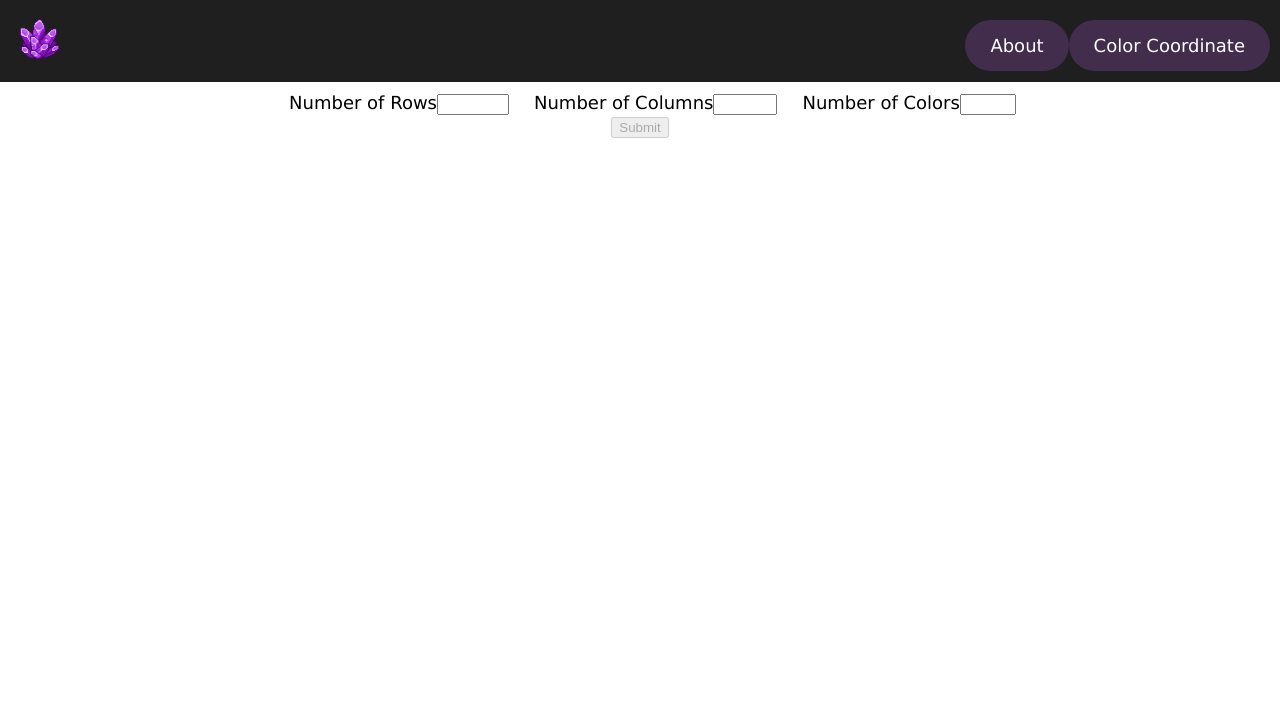
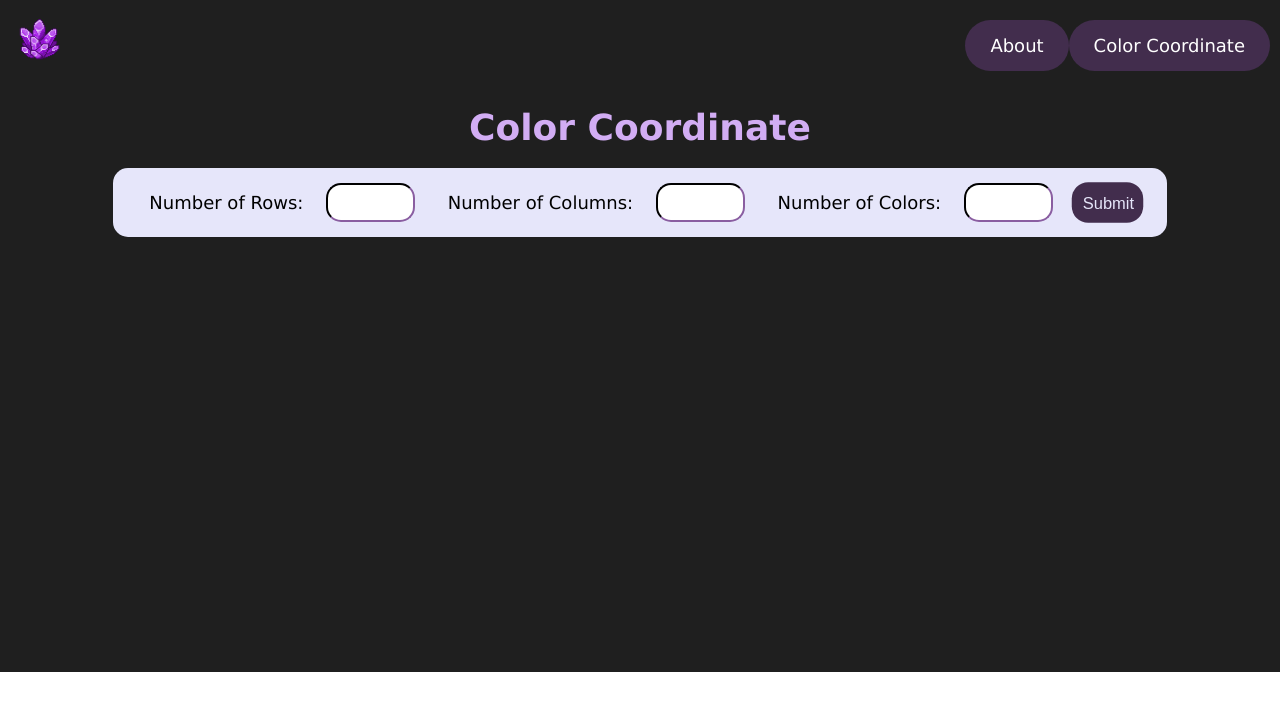
Before and after one commit to brennarw/CS312-Group-Project, an Angular app: page /color in a window 1280 px wide. Shown: the top 710 px of the page. Built offline with nearby package versions, Linux system fonts and the light colour scheme.

Commit message:
initial color styling

```diff
--- a/src/app/color/color.component.css
+++ b/src/app/color/color.component.css
@@ -1,7 +1,27 @@
+* {
+    margin: auto;
+}
+
+h1 {
+    color: #d2adf4;
+    text-align: center;
+    padding-bottom: 20px;
+}
+
 table {
-    width: 80%;
-    margin: 0 auto;
-    border-collapse: collapse;
+    width: 82%;
+    background-color: lavender;
+    border-radius: 15px;
+}
+
+.table-top {
+    padding-top: 25px;
+}
+
+main {
+    padding-top: 25px;
+    padding-bottom: 410px;
+    background-color: #1f1f1f;
 }
 
 th, td {
@@ -17,15 +37,45 @@ td:last-child {
     width: 80%;
 }
 
-.form_style {
-    padding-top: 10px;
+form {
+    width: 80%;
     text-align: center;
+    background-color: lavender;
+    padding: 15px;
+    border-radius: 15px;
+}
+
+.form {
+    display: flex;
 }
 
 form label {
-    padding-left: 25px;
+    padding-left: 10px;
+}
+
+form input {
+    width: 65px;
+    border-radius: 15px;
+    border-color: #422d4d;
+    /* background-color: #422d4d;
+    color: lavender; */
+    padding: 10px;
+}
+
+.button {
+    padding: 10px;
+    border-radius: 15px;
+    border-style: none;
+    background-color: #422d4d;
+    color: lavender;
+    font-size: 15px;
+    scale: 1.1;
 }
 
 .error {
     color:red;
+    font-size: 12px;
+    text-align: center;
+    display: block;
+    padding-top: 10px;
 }
--- a/src/app/color/color.component.html
+++ b/src/app/color/color.component.html
@@ -1,5 +1,8 @@
-<form (ngSubmit)="formSubmit()" #form="ngForm" class="form_style">
-    <label for="rows">Number of Rows</label><input
+<main>
+<h1>Color Coordinate</h1>
+<form (ngSubmit)="formSubmit()" #form="ngForm">
+    <div class="form">
+    <label for="rows">Number of Rows:</label><input
         type="number"
         id="rows"
         name="rows"
@@ -10,15 +13,7 @@
         [(ngModel)]="numRows"
         #rows="ngModel">
 
-        <div *ngIf="rows.invalid && (rows.touched)">
-              <div *ngIf="rows.hasError('max') || rows.hasError('min')" class="error">
-                  Rows must be at least 1 or at most 1000.
-            </div>
-            <div *ngIf="rows.hasError('required')" class="error">
-                Rows field is required.
-          </div>
-        </div>
-    <label for="cols">Number of Columns</label><input
+    <label for="cols">Number of Columns:</label><input
         type="number"
         id="cols"
         name="cols"
@@ -29,16 +24,7 @@
         #cols="ngModel"
         [(ngModel)]="numCols">
 
-        <div *ngIf="cols.invalid && (cols.touched)">
-            <div *ngIf="cols.hasError('max') || cols.hasError('min')" class="error">
-                Columns must be at least 1 or at most 702.
-          </div>
-          <div *ngIf="cols.hasError('required')" class="error">
-              Columns field is required.
-        </div>
-      </div>
-
-    <label for="colors">Number of Colors</label><input
+    <label for="colors">Number of Colors:</label><input
     type="number"
     id="colors"
     name="colors"
@@ -49,18 +35,39 @@
     #colors="ngModel"
     [(ngModel)]="numColors">
 
-    <div *ngIf="colors.invalid && (colors.touched)">
-        <div *ngIf="colors.hasError('max') || colors.hasError('min')" class="error">
-            Colors must be at least 1 or at most 10.
+    <div class="submit"><input type="submit" [disabled]="form.invalid" class="button"></div>
+
+    </div>
+
+    <div *ngIf="rows.invalid && (rows.touched)">
+        <div *ngIf="rows.hasError('max') || rows.hasError('min')" class="error">
+            *Rows must be at least 1 or at most 1000.
       </div>
-      <div *ngIf="colors.hasError('required')" class="error">
-          Colors field is required.
+      <div *ngIf="rows.hasError('required')" class="error">
+          *Rows field is required.
     </div>
   </div>
 
-  <br>
+    <div *ngIf="cols.invalid && (cols.touched)">
+        <div *ngIf="cols.hasError('max') || cols.hasError('min')" class="error">
+            *Columns must be at least 1 or at most 702.
+      </div>
+      <div *ngIf="cols.hasError('required')" class="error">
+          *Columns field is required.
+    </div>
+  </div>
 
-    <input type="submit" [disabled]="form.invalid" class="submit">
+    <div *ngIf="colors.invalid && (colors.touched)">
+        <div *ngIf="colors.hasError('max') || colors.hasError('min')" class="error">
+            *Colors must be at least 1 or at most 10.
+      </div>
+      <div *ngIf="colors.hasError('required')" class="error">
+          *Colors field is required.
+    </div>
+  </div>
+
 </form>
 
-<table id="colorTable"></table>
+<div class="table-top"><table id="colorTable"></table></div>
+
+</main>
--- a/src/app/color/color.component.ts
+++ b/src/app/color/color.component.ts
@@ -61,6 +61,9 @@ export class ColorComponent {
       const radioButton = document.createElement('input');
       radioButton.type = 'radio';
       radioButton.name = 'selectedColor';
+      radioButton.style.width = '25px';
+      radioButton.style.scale = '1.25';
+      radioButton.style.borderColor = '#d2adf4';
       radioButton.onclick = () => this.unselectOtherRadioButtons(radioButton);
       leftColumn.appendChild(radioButton);
 
@@ -79,6 +82,10 @@ export class ColorComponent {
       usedColors.add(defaultColor);
       this.previousSelections.set(colorDropdown, defaultColor);
       colorDropdown.addEventListener('change', () => this.handleColorSelection(colorDropdown));
+      colorDropdown.style.borderColor='#422d4d';
+      colorDropdown.style.borderRadius='10px';
+      colorDropdown.style.borderWidth='2px';
+      colorDropdown.style.padding='5px';
 
       leftColumn.appendChild(colorDropdown);
       row.appendChild(leftColumn);
@@ -88,6 +95,7 @@ export class ColorComponent {
       row.appendChild(rightColumn);
 
       table.appendChild(row);
+      table.style.padding = '15px';
     }
   }
 
```
